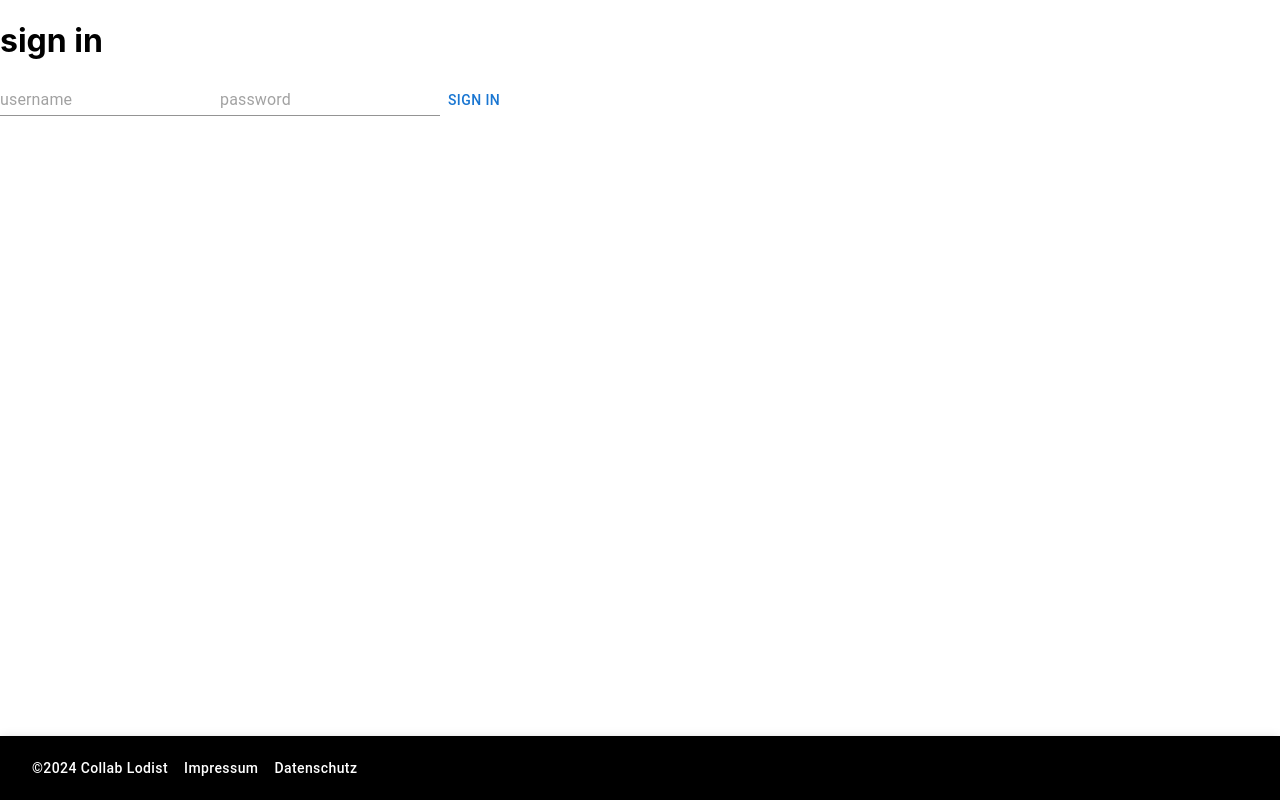
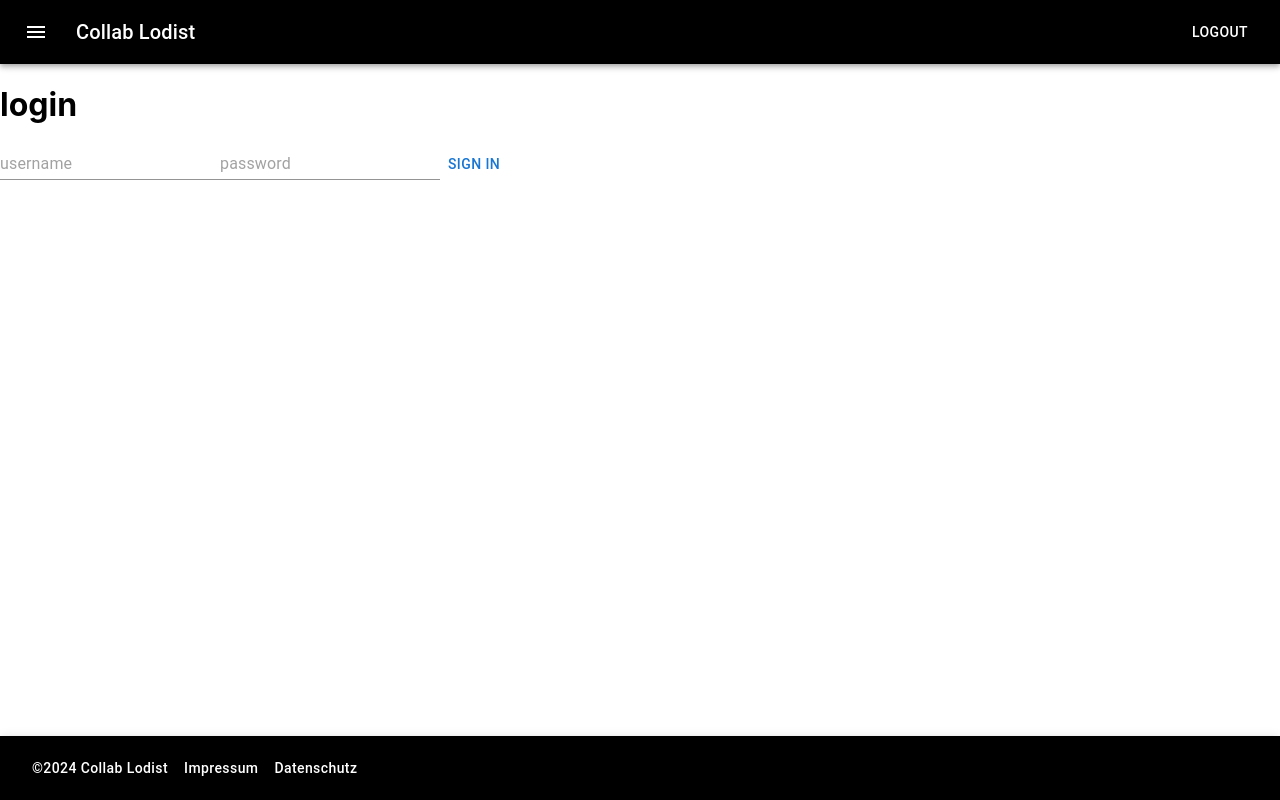
Before and after one commit to Gibb-Panda/collab-lodist-frontend, a React (Create React App) app: page /login in a window 1280 px wide. Built offline with nearby package versions, Linux system fonts and the light colour scheme.

Commit message:
Nav for appName and logout

```diff
--- a/src/components/header/header.tsx
+++ b/src/components/header/header.tsx
@@ -8,7 +8,7 @@ import IconButton from '@mui/material/IconButton';
 import MenuIcon from '@mui/icons-material/Menu';
 import Menu from '@mui/material/Menu';
 import MenuItem from '@mui/material/MenuItem';
-import {useNavigate} from "react-router-dom";
+import {useNavigate, Link} from "react-router-dom";
 
 
 export default function ButtonAppBar() {
@@ -23,6 +23,11 @@ export default function ButtonAppBar() {
     const handleSelect = (route: string) => {
         setAnchorEl(null);
         navigate(route);
+    };
+
+    const handleLogout = () => {
+        // Perform any logout logic here (e.g., clearing tokens)
+        navigate('/');  // Redirect to the home route
     };
 
     return (
@@ -61,9 +66,11 @@ export default function ButtonAppBar() {
                         <MenuIcon/>
                     </IconButton>
                     <Typography variant="h6" component="div" sx={{flexGrow: 1}}>
-                        Collab Lodist
+                    <Link to="/" style={{ color: 'inherit', textDecoration: 'none' }}>
+                            Collab Lodist
+                        </Link>
                     </Typography>
-                    <Button color="inherit">Logout</Button>
+                    <Button color="inherit" onClick={handleLogout}>Logout</Button>
                 </Toolbar>
             </AppBar>
         </Box>
--- a/src/pages/landingPage/loginPage.tsx
+++ b/src/pages/landingPage/loginPage.tsx
@@ -23,7 +23,8 @@ export const LoginPage: React.FC = () => {
 
     return (
         <>
-            <h1>sign in</h1>
+            <ButtonAppBar></ButtonAppBar>
+            <h1>login</h1>
             <Input placeholder='username' value={username} onChange={(e) => setUsername(e.target.value)}></Input>
             <Input placeholder='password' value={password} onChange={(e) => setPassword(e.target.value)}></Input>
             <Button onClick={() => onSignIn()}>sign in</Button>
```
